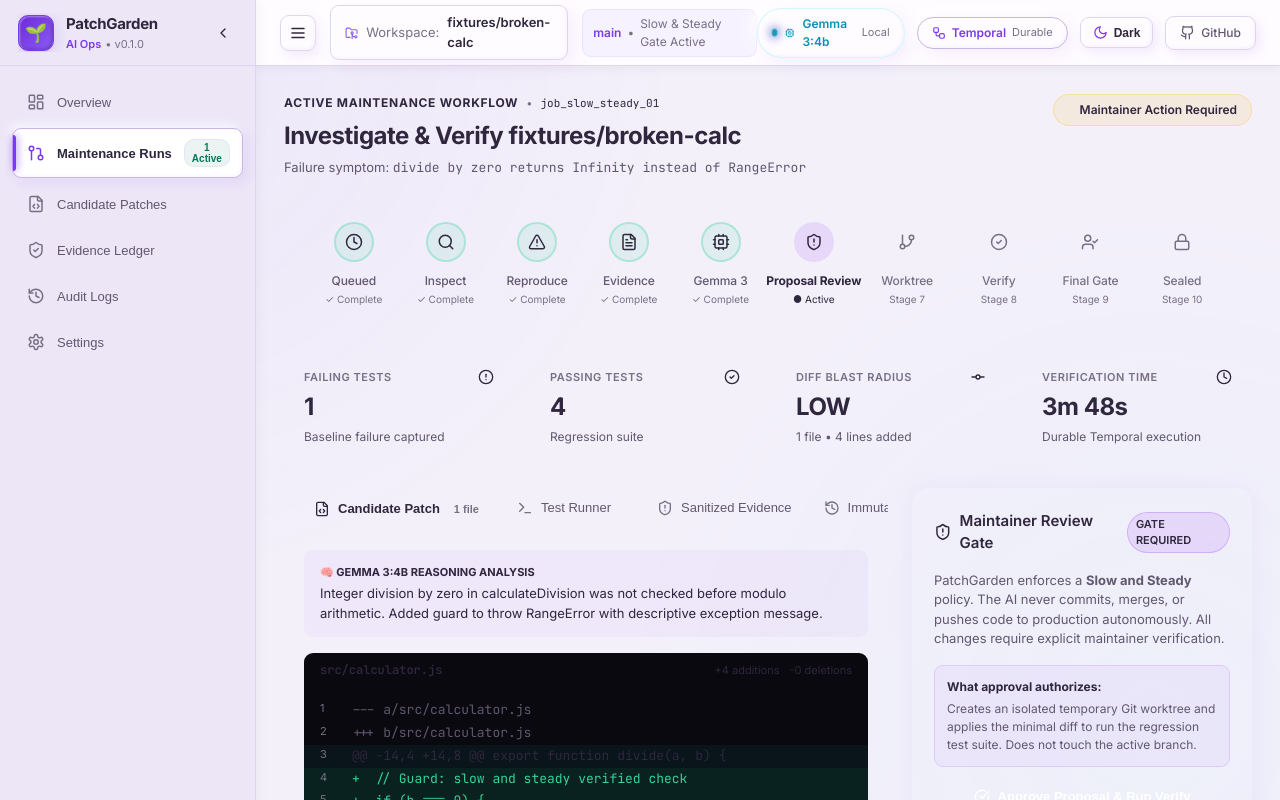
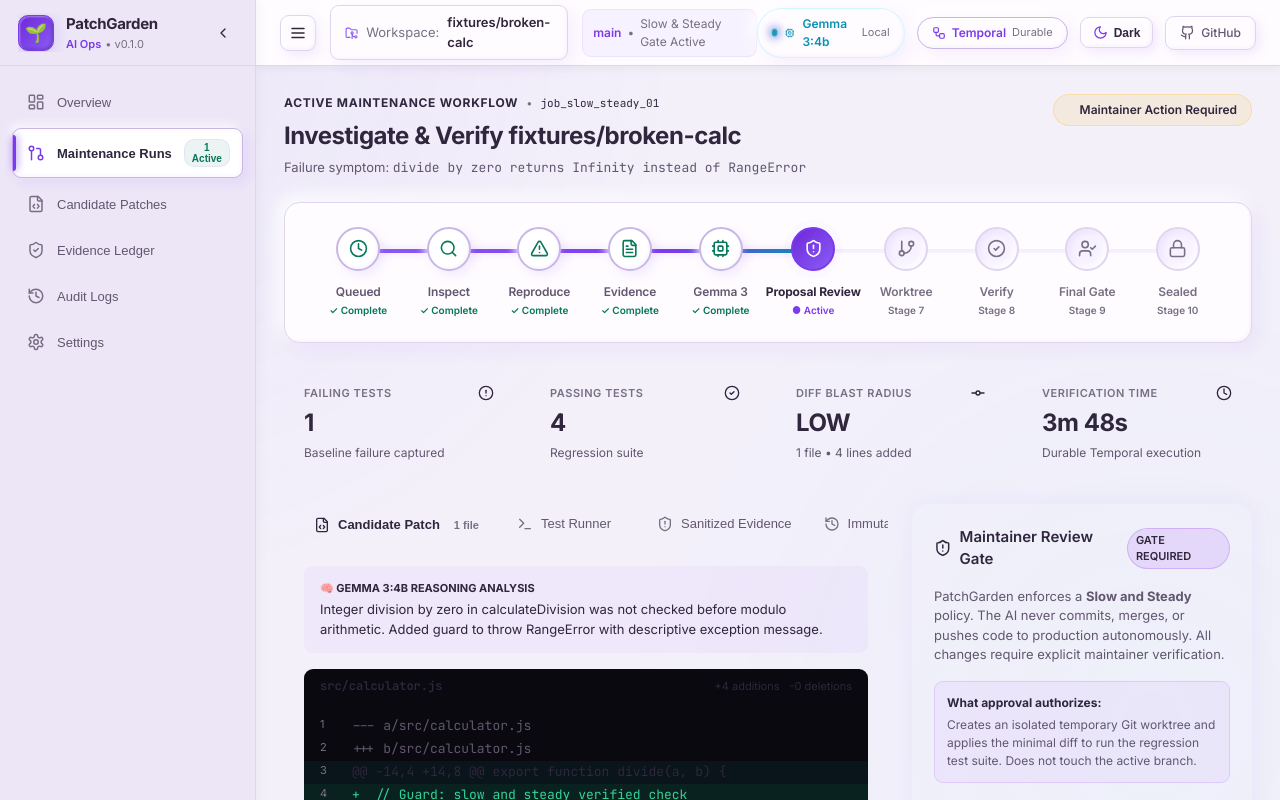
Before and after one commit to Neet2516/PatchGarden, a Next.js app in the folder packages/web/: page / in a window 1280 px wide. Shown: the top 800 px of the page. Built offline with nearby package versions, Linux system fonts and the light colour scheme.

Commit message:
feat(web): update WorkflowStepper with Purple Claymorphism molded nodes and progress track

```diff
--- a/packages/web/src/components/workflow/workflow-stepper.tsx
+++ b/packages/web/src/components/workflow/workflow-stepper.tsx
@@ -44,36 +44,37 @@ export function WorkflowStepper({ currentStageId, isFailed = false }: WorkflowSt
 
   return (
     <div
+      className="clay-card"
       style={{
-        padding: '20px 24px',
-        background: 'var(--card-surface)',
-        border: '1px solid var(--default-border)',
-        borderRadius: 'var(--radius-md)',
+        padding: '24px 28px',
         overflowX: 'auto',
       }}
     >
-      <div style={{ display: 'flex', justifyContent: 'space-between', alignItems: 'flex-start', minWidth: '850px', position: 'relative' }}>
+      <div style={{ display: 'flex', justifyContent: 'space-between', alignItems: 'flex-start', minWidth: '860px', position: 'relative' }}>
 
-        {/* Connecting Line Behind Steps */}
+        {/* Connecting Progress Track */}
         <div
           style={{
             position: 'absolute',
-            top: '20px',
-            left: '30px',
-            right: '30px',
-            height: '2px',
-            background: 'var(--default-border)',
+            top: '22px',
+            left: '32px',
+            right: '32px',
+            height: '4px',
+            background: 'var(--surface-secondary)',
+            borderRadius: '4px',
+            boxShadow: 'var(--clay-shadow-inset)',
             zIndex: 1,
           }}
         >
-          {/* Active Progress Fill */}
+          {/* Active Progress Fill with Soft Purple Gradient */}
           <div
             style={{
               height: '100%',
               width: `${(Math.max(0, currentIndex) / (WORKFLOW_STAGES.length - 1)) * 100}%`,
-              background: 'linear-gradient(90deg, var(--deep-purple) 0%, var(--primary-purple) 70%, var(--neon-cyan) 100%)',
-              boxShadow: '0 0 10px var(--primary-purple)',
-              transition: 'width 0.4s ease',
+              background: 'linear-gradient(90deg, var(--accent-violet) 0%, var(--accent-primary) 70%, var(--accent-cyan) 100%)',
+              borderRadius: '4px',
+              boxShadow: '0 0 10px var(--accent-purple-glow)',
+              transition: 'width 0.4s cubic-bezier(0.16, 1, 0.3, 1)',
             }}
           />
         </div>
@@ -84,23 +85,6 @@ export function WorkflowStepper({ currentStageId, isFailed = false }: WorkflowSt
           const isCurrent = idx === currentIndex;
           const isPending = idx > currentIndex;
           const Icon = stage.icon;
-
-          let nodeBg = 'var(--elevated-surface)';
-          let nodeBorder = 'var(--default-border)';
-          let iconColor = 'var(--text-muted)';
-          let labelColor = 'var(--text-muted)';
-
-          if (isCurrent) {
-            nodeBg = isFailed ? 'rgba(251, 113, 133, 0.15)' : 'rgba(168, 85, 247, 0.15)';
-            nodeBorder = isFailed ? 'var(--error)' : 'var(--primary-purple)';
-            iconColor = isFailed ? 'var(--error)' : 'var(--bright-purple)';
-            labelColor = isFailed ? 'var(--error)' : 'var(--text-primary)';
-          } else if (isPassed) {
-            nodeBg = 'rgba(52, 211, 153, 0.1)';
-            nodeBorder = 'rgba(52, 211, 153, 0.3)';
-            iconColor = 'var(--success)';
-            labelColor = 'var(--text-secondary)';
-          }
 
           return (
             <div
@@ -115,32 +99,63 @@ export function WorkflowStepper({ currentStageId, isFailed = false }: WorkflowSt
                 cursor: 'default',
               }}
             >
-              {/* Step Circle Node */}
+              {/* Molded Clay Circle Node */}
               <div
+                className={
+                  isCurrent
+                    ? 'active-step-glow'
+                    : isPassed
+                    ? 'clay-card'
+                    : 'clay-card-inset'
+                }
                 style={{
-                  width: '40px',
-                  height: '40px',
+                  width: '44px',
+                  height: '44px',
                   borderRadius: '50%',
-                  background: nodeBg,
-                  border: `2px solid ${nodeBorder}`,
                   display: 'flex',
                   alignItems: 'center',
                   justifyContent: 'center',
                   transition: 'all 0.25s ease',
-                  boxShadow: isCurrent ? (isFailed ? '0 0 16px rgba(251, 113, 133, 0.3)' : '0 0 20px var(--purple-glow-color)') : 'none',
+                  background: isCurrent
+                    ? (isFailed ? 'var(--status-error-bg)' : 'linear-gradient(135deg, var(--accent-strong) 0%, var(--accent-violet) 100%)')
+                    : isPassed
+                    ? 'var(--surface-elevated)'
+                    : 'var(--surface-secondary)',
+                  border: isCurrent
+                    ? (isFailed ? '2px solid var(--status-error)' : '2px solid var(--accent-primary)')
+                    : isPassed
+                    ? '2px solid var(--border-purple)'
+                    : '2px solid var(--border-default)',
+                  boxShadow: isCurrent
+                    ? '0 6px 18px var(--accent-purple-glow), var(--clay-inset-button-primary)'
+                    : isPassed
+                    ? 'var(--clay-shadow-button), var(--clay-inset-highlight)'
+                    : 'var(--clay-shadow-inset)',
                 }}
-                className={isCurrent ? 'active-step-pulse' : ''}
               >
-                <Icon size={18} style={{ color: iconColor }} />
+                <Icon
+                  size={19}
+                  style={{
+                    color: isCurrent
+                      ? (isFailed ? 'var(--status-error)' : '#FFFFFF')
+                      : isPassed
+                      ? 'var(--status-success)'
+                      : 'var(--text-muted)',
+                  }}
+                />
               </div>
 
-              {/* Step Label */}
-              <div style={{ marginTop: '10px', textAlign: 'center' }}>
+              {/* Step Labels */}
+              <div style={{ marginTop: '12px', textAlign: 'center' }}>
                 <div
                   style={{
                     fontSize: '12px',
-                    fontWeight: isCurrent ? '700' : '500',
-                    color: labelColor,
+                    fontWeight: isCurrent ? '700' : '600',
+                    color: isCurrent
+                      ? 'var(--text-primary)'
+                      : isPassed
+                      ? 'var(--text-secondary)'
+                      : 'var(--text-muted)',
                     whiteSpace: 'nowrap',
                     letterSpacing: '-0.01em',
                   }}
@@ -150,8 +165,13 @@ export function WorkflowStepper({ currentStageId, isFailed = false }: WorkflowSt
                 <div
                   style={{
                     fontSize: '10px',
-                    color: isCurrent ? 'var(--neon-cyan)' : 'var(--text-muted)',
+                    color: isCurrent
+                      ? 'var(--accent-primary)'
+                      : isPassed
+                      ? 'var(--status-success)'
+                      : 'var(--text-muted)',
                     marginTop: '2px',
+                    fontWeight: '600',
                     whiteSpace: 'nowrap',
                   }}
                 >
```
